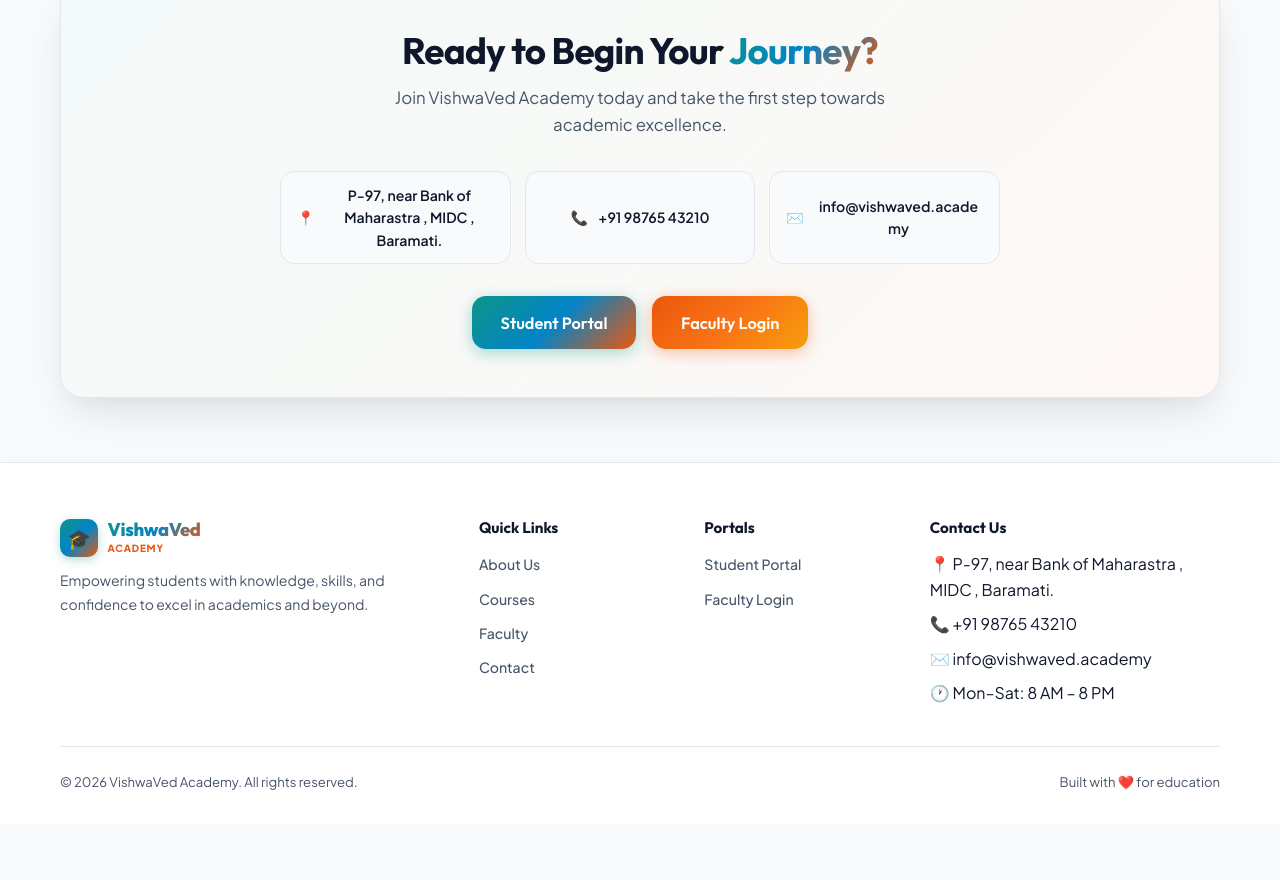
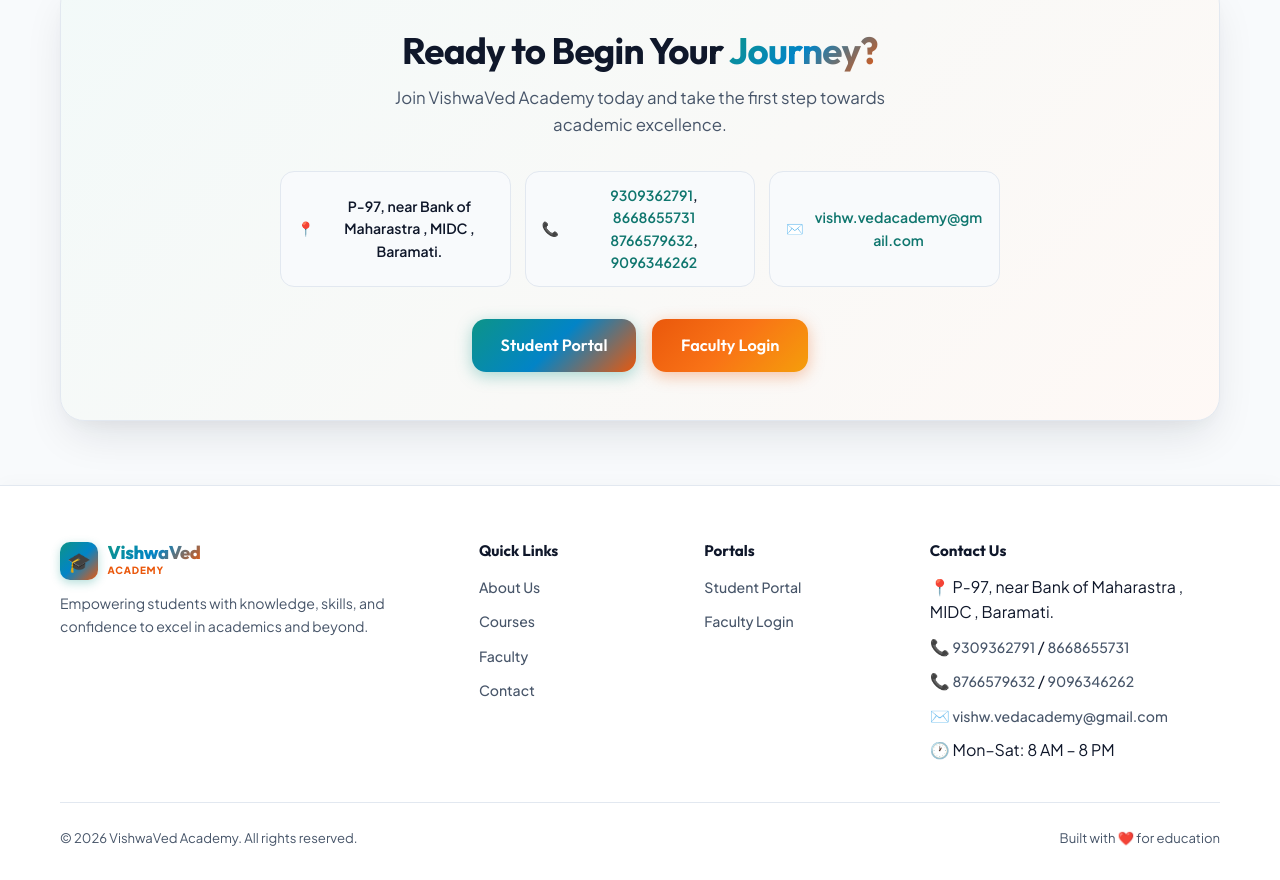
Before and after one commit to sadmsd707/Vishwaved, a Next.js app: page / in a window 1280 px wide. Shown: the part 4140-5020 px from the top of the page. Before the commit the page ends 4964 px from the top, so only its background shows below. Built offline with nearby package versions, Linux system fonts and the light colour scheme.

Commit message:
Update contact numbers and email address on home page

```diff
--- a/app/page.js
+++ b/app/page.js
@@ -229,11 +229,14 @@
               </div>
               <div className="contact-info-item">
                 <span className="contact-info-icon">📞</span>
-                <span>+91 98765 43210</span>
+                <span>
+                  <a href="tel:+919309362791">9309362791</a>, <a href="tel:+918668655731">8668655731</a><br />
+                  <a href="tel:+918766579632">8766579632</a>, <a href="tel:+919096346262">9096346262</a>
+                </span>
               </div>
               <div className="contact-info-item">
                 <span className="contact-info-icon">✉️</span>
-                <span>info@vishwaved.academy</span>
+                <span><a href="mailto:vishw.vedacademy@gmail.com">vishw.vedacademy@gmail.com</a></span>
               </div>
             </div>
 
@@ -282,8 +285,9 @@
               <h4>Contact Us</h4>
               <ul className="footer-links">
                 <li>📍 P-97, near Bank of Maharastra , MIDC , Baramati.</li>
-                <li>📞 +91 98765 43210</li>
-                <li>✉️ info@vishwaved.academy</li>
+                <li>📞 <a href="tel:+919309362791">9309362791</a> / <a href="tel:+918668655731">8668655731</a></li>
+                <li>📞 <a href="tel:+918766579632">8766579632</a> / <a href="tel:+919096346262">9096346262</a></li>
+                <li>✉️ <a href="mailto:vishw.vedacademy@gmail.com">vishw.vedacademy@gmail.com</a></li>
                 <li>🕐 Mon–Sat: 8 AM – 8 PM</li>
               </ul>
             </div>
```
